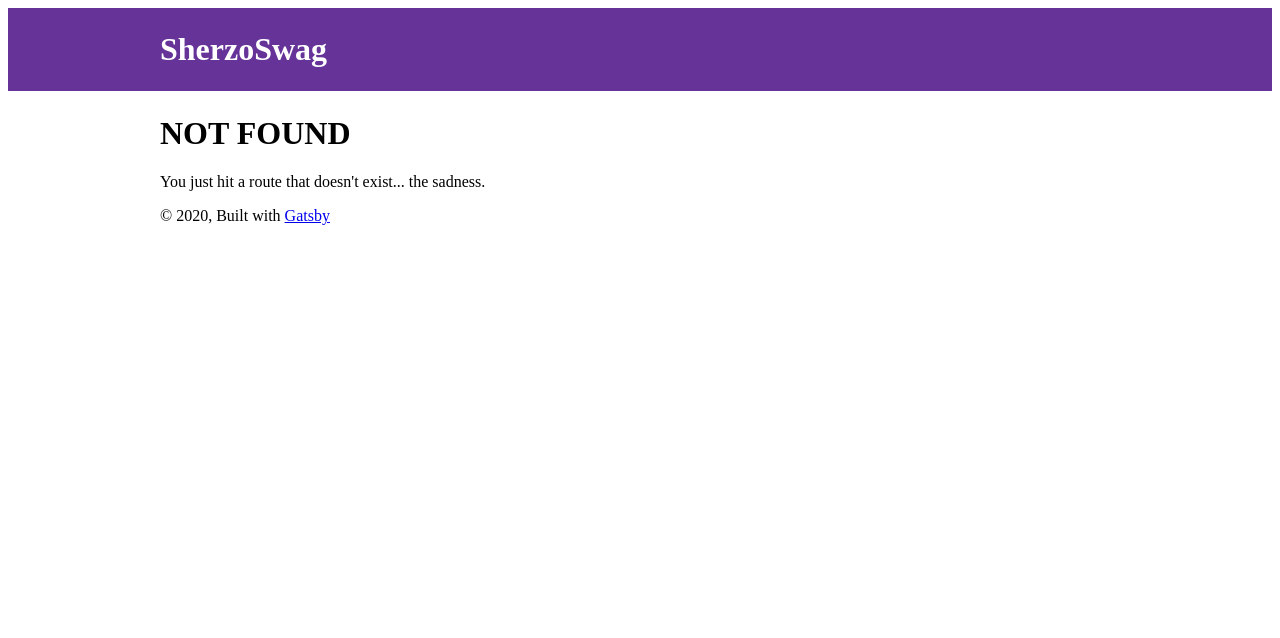
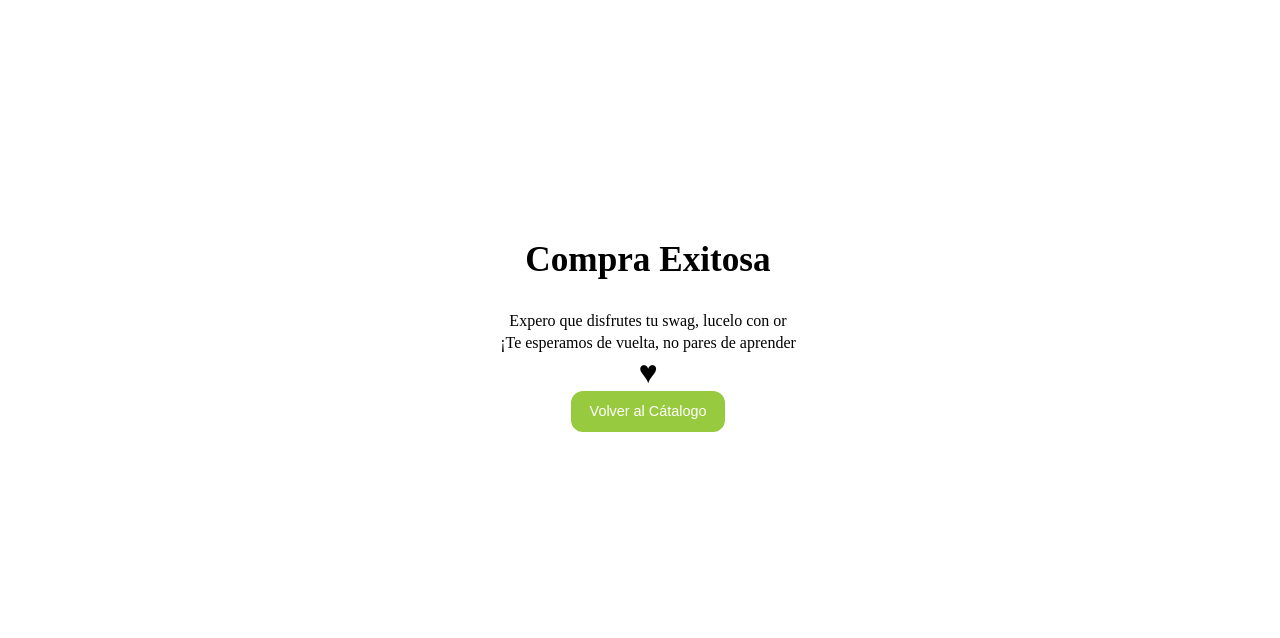
Before and after one commit to sherzo/sherzosawg, a Gatsby site: page /gracias in a window 1280 px wide. Before the commit this address had no page. Built offline with nearby package versions, Linux system fonts and the light colour scheme; Gatsby itself is replaced by a stand-in of ours.

Commit message:
📦 NEW: Class #2 - Página de gracias

```diff
--- /dev/null
+++ b/src/pages/gracias.js
@@ -0,0 +1,22 @@
+import React from "react"
+import { Link } from "gatsby"
+
+import {  SEO } from "../components"
+import { Button, Purchase } from "../styles/components"
+
+const Gracias = () => (
+  <div>
+    <SEO title="Compra exitosa" />
+    <Purchase>
+      <h2>Compra Exitosa</h2>
+      <p>Expero que disfrutes tu swag, lucelo con or</p>
+      <p>¡Te esperamos de vuelta, no pares de aprender</p>
+      <span role="img" aria-label="emoji">♥</span>
+      <Link to="/">
+        <Button>Volver al Cátalogo</Button>
+      </Link>
+    </Purchase>
+  </div>
+)
+
+export default Gracias
--- a/src/pages/index.js
+++ b/src/pages/index.js
@@ -10,7 +10,7 @@ const IndexPage = () => (
     <h1>Hi people</h1>
     <p>Welcome to your new Gatsby site.</p>
     <p>Now go build something great.</p>
-    <Link to="/page-2/">Go to page 2</Link>
+    <Link to="/gracias/">Go to gracias</Link>
   </Layout>
 )
 
```
